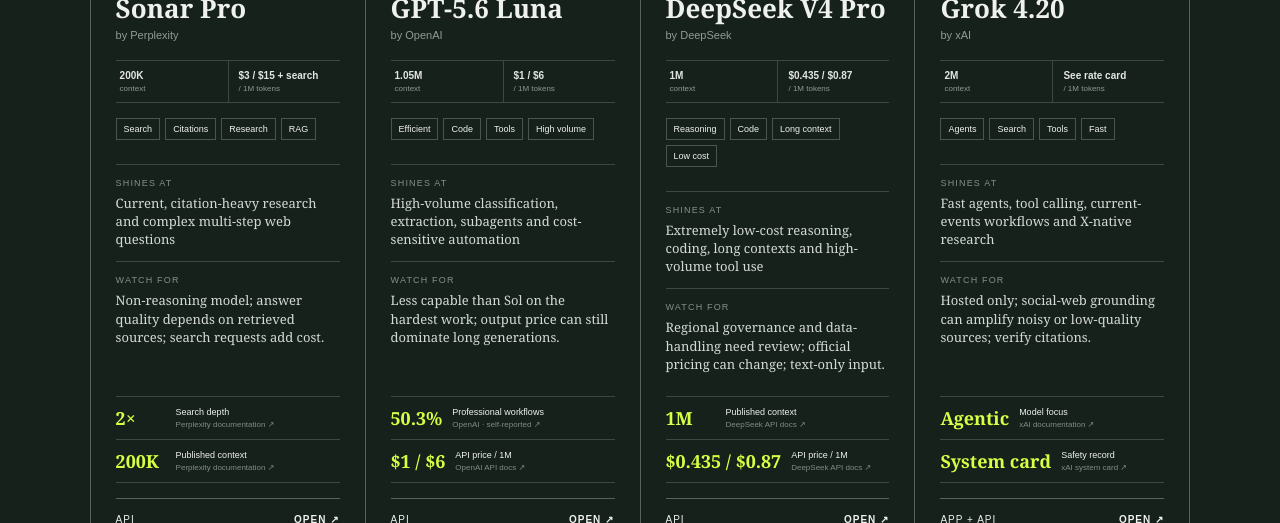
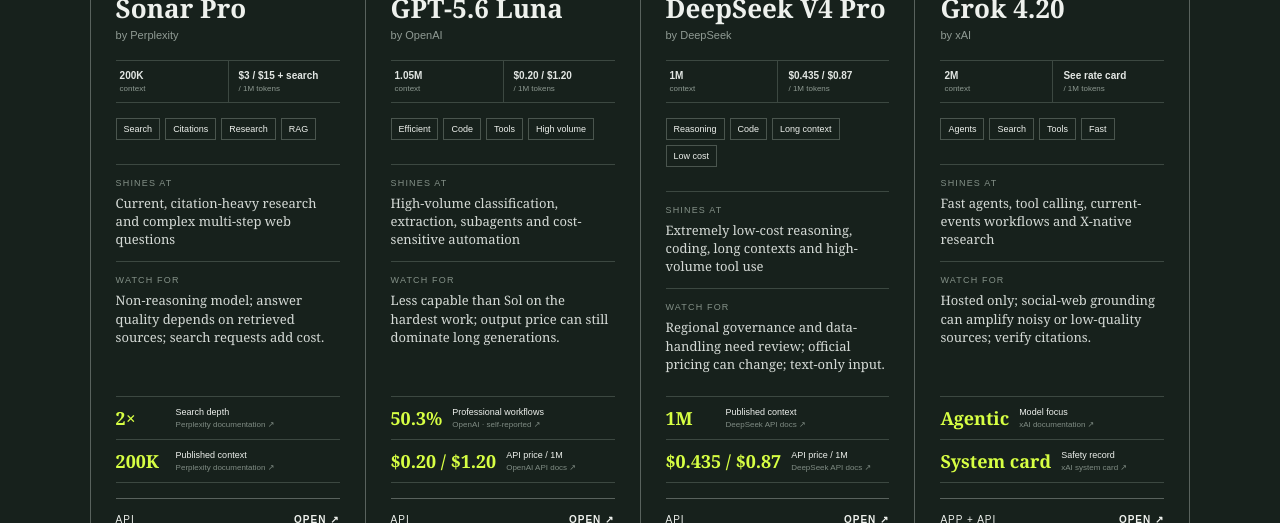
Before and after one commit to shivangishakya/modelAtlas, a Next.js app: page / in a window 1280 px wide. Shown: the part 5167-5690 px from the top of the page. Built offline with nearby package versions, Linux system fonts and the light colour scheme.

Commit message:
chore: refresh AI model catalog

```diff
--- a/app/model-atlas/catalog.ts
+++ b/app/model-atlas/catalog.ts
@@ -481,7 +481,7 @@
     type: "Balanced reasoning",
     access: "API",
     context: "1.05M",
-    price: "$2.50 / $15",
+    price: "$2 / $12",
     modalities: "Text + image input",
     license: "Hosted",
     best: "Everyday production agents that need strong reasoning at lower cost than Sol",
@@ -531,7 +531,7 @@
     type: "Economical reasoning",
     access: "API",
     context: "1.05M",
-    price: "$1 / $6",
+    price: "$0.20 / $1.20",
     modalities: "Text + image input",
     license: "Hosted",
     best: "High-volume classification, extraction, subagents and cost-sensitive automation",
@@ -565,7 +565,7 @@
       },
       {
         label: "API price / 1M",
-        value: "$1 / $6",
+        value: "$0.20 / $1.20",
         note: "Input / output",
         url: "https://developers.openai.com/api/docs/models/gpt-5.6-luna",
         source: "OpenAI API docs",
```
